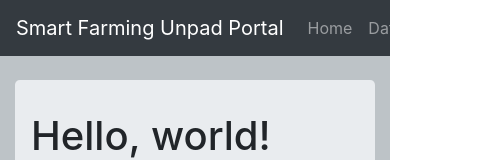
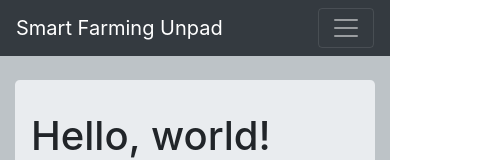
Before and after one commit to friansh/Smart-Farming-Unpad-Frontend, a React (Create React App) app: page /login in a window 390 px wide. Shown: the top 160 px of the page, 493 px wide, since content can reach past the window. Built offline with nearby package versions, Linux system fonts and the light colour scheme.

Commit message:
Making navbar to be responsive

```diff
--- a/src/components/Navbar.js
+++ b/src/components/Navbar.js
@@ -1,17 +1,17 @@
 import { default as BootstrapNavbar } from "react-bootstrap/Navbar";
 import Nav from "react-bootstrap/Nav";
-import Container from "react-bootstrap/Container";
 
 import { Link } from "react-router-dom";
 
 export default function Navbar(props) {
   return (
-    <BootstrapNavbar bg="dark" variant="dark">
-      <Container>
-        <BootstrapNavbar.Brand as={Link} to="/">
-          Smart Farming Unpad Portal
-        </BootstrapNavbar.Brand>
-        <Nav className="me-auto">
+    <BootstrapNavbar bg="dark" variant="dark" expand="lg">
+      <BootstrapNavbar.Brand as={Link} to="/">
+        Smart Farming Unpad
+      </BootstrapNavbar.Brand>
+      <BootstrapNavbar.Toggle aria-controls="basic-navbar-nav" />
+      <BootstrapNavbar.Collapse id="basic-navbar-nav">
+        <Nav className="mr-auto">
           <Nav.Link as={Link} to="/" active={props.HomeActive}>
             Home
           </Nav.Link>
@@ -22,7 +22,7 @@ export default function Navbar(props) {
             Data
           </Nav.Link>
         </Nav>
-      </Container>
+      </BootstrapNavbar.Collapse>
     </BootstrapNavbar>
   );
 }
```
